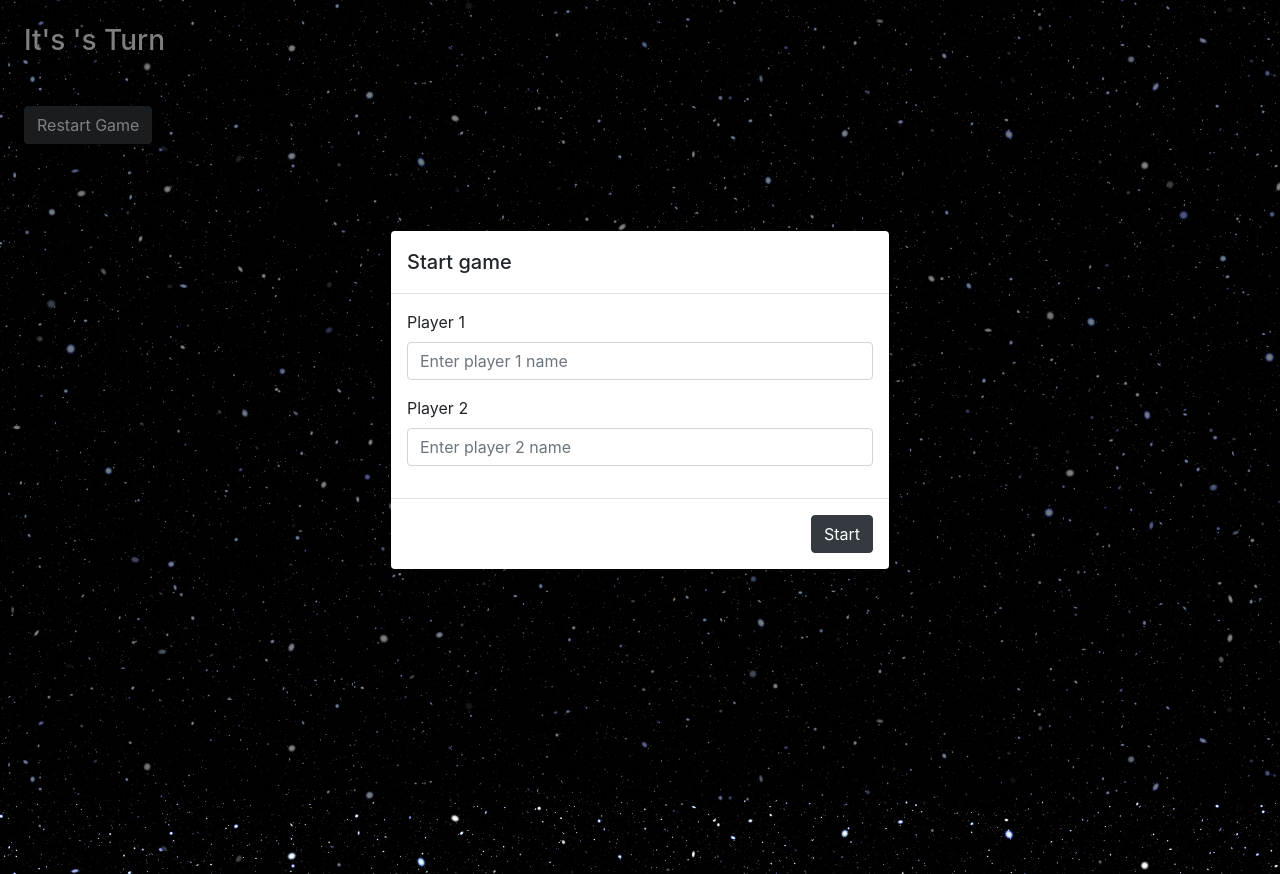
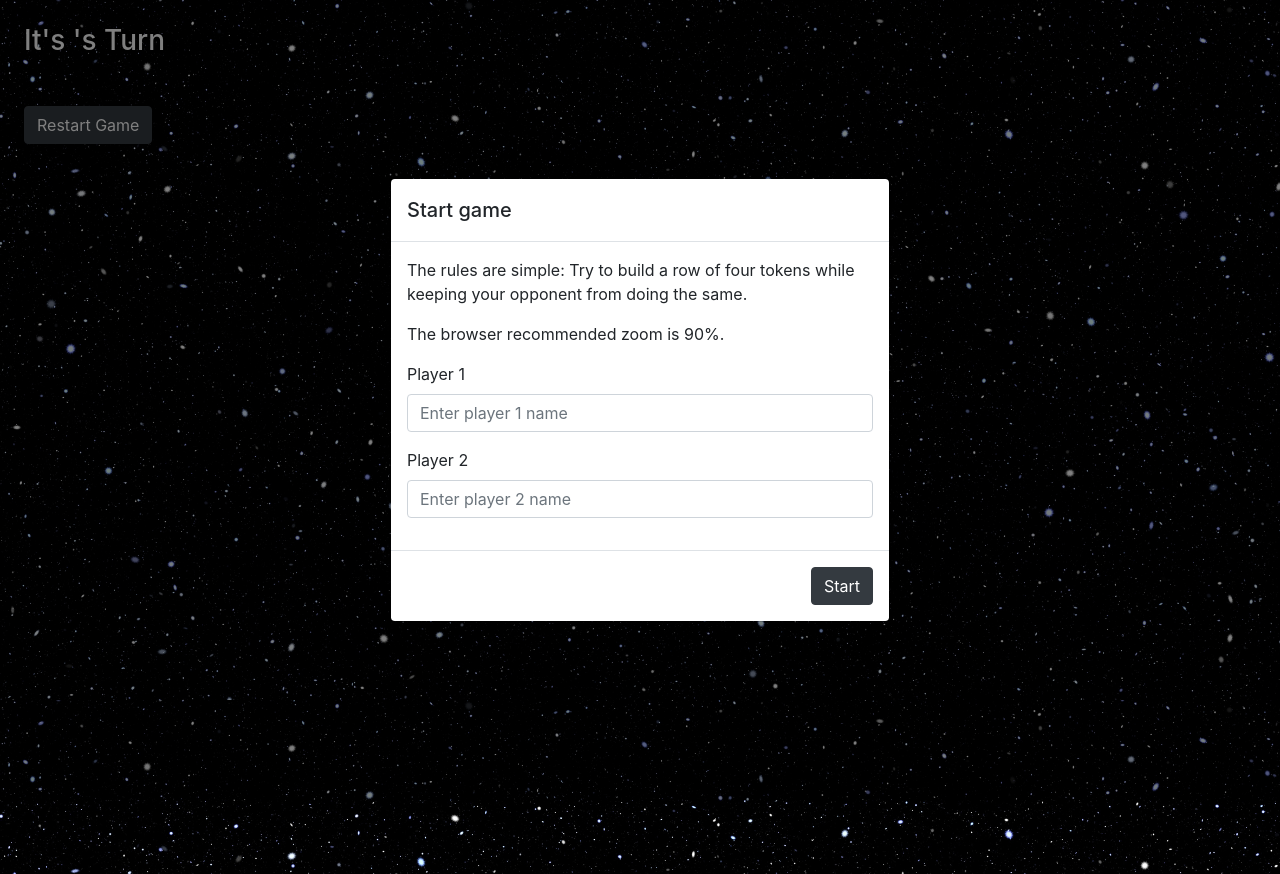
Before and after one commit to Nataliavytas/Interfaces, a plain HTML site: page index.html in a window 1280 px wide. Shown: the top 874 px of the page. Drawn offline with nearby package versions, Linux system fonts and the light colour scheme.

Commit message:
fix sign

```diff
--- a/index.html
+++ b/index.html
@@ -36,7 +36,10 @@
                     <h5 class="modal-title" id="exampleModalLabel">Start game</h5>
                     </button>
                 </div>
+
                 <div class="modal-body">
+                    <p> The rules are simple: Try to build a row of four tokens while keeping your opponent from doing the same.</p>
+                    <p> The browser recommended zoom is 90%. </p>
                     <form>
                         <div class="form-group">
                             <label for="player1-name"> Player 1 </label>
```
